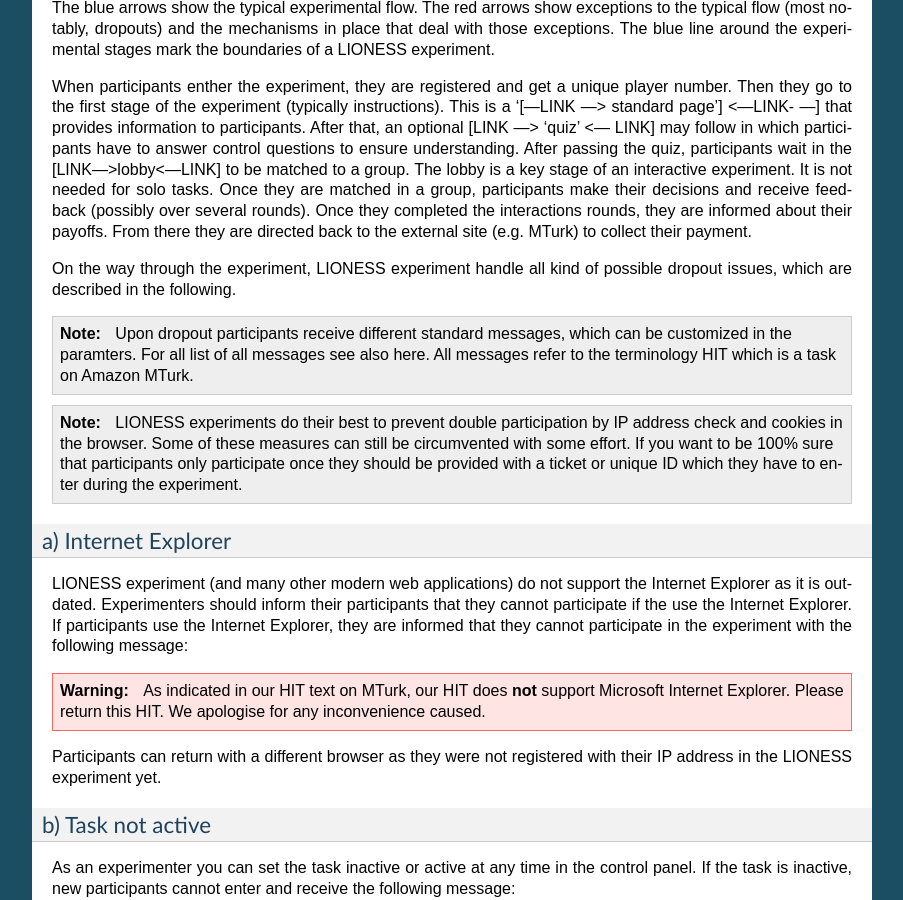
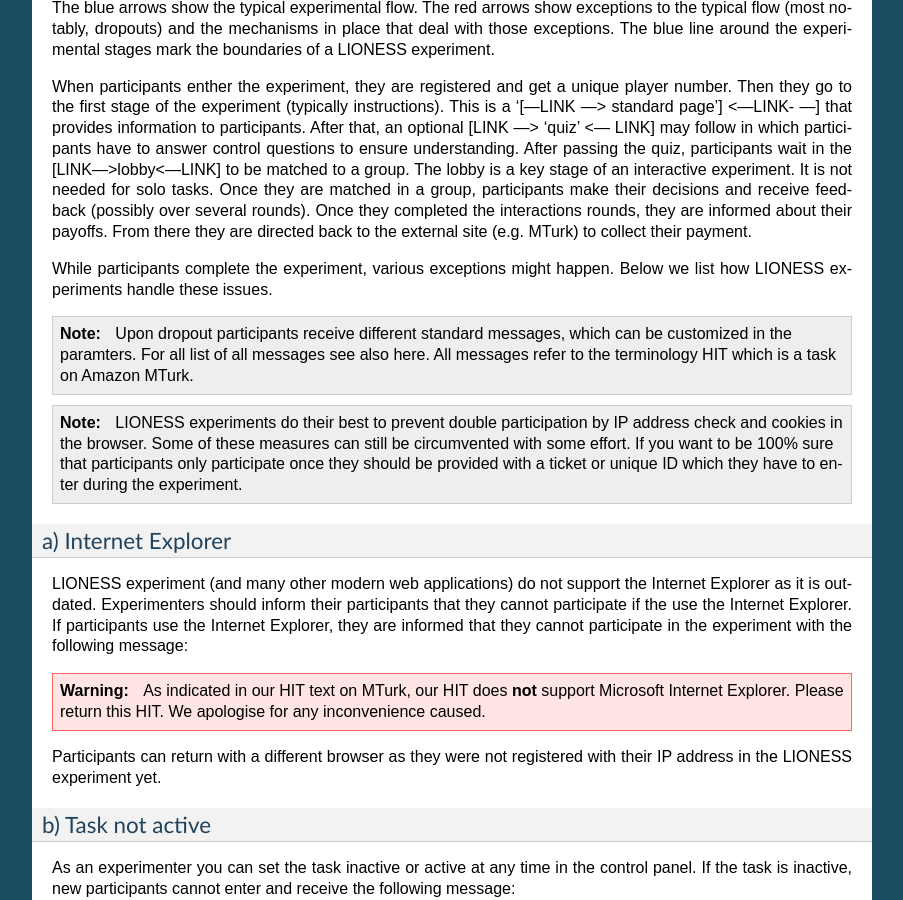
Before and after one commit to marcusgia2505/LIONESS_doc, a Sphinx documentation site: the page built from docs/03021_lionessexperiment.rst, in a window 1280 px wide and 900 px high, scrolled down 1575 px. Shown: the whole window, without its empty margins (198-1101 px from the left). Built offline with Sphinx 7.4.7, drawn with Linux system fonts in a browser that asks for light colours.

Commit message:
Update 03021_lionessexperiment.rst

```diff
--- a/docs/03021_lionessexperiment.rst
+++ b/docs/03021_lionessexperiment.rst
@@ -32,7 +32,7 @@ The blue arrows show the typical experimental flow. The red arrows show exceptio
 
 When participants enther the experiment, they are registered and get a unique player number. Then they go to the first stage of the experiment (typically instructions). This is a '[---LINK ---> standard page'] <---LINK- ---] that provides information to participants. After that, an optional [LINK ---> 'quiz' <--- LINK] may follow in which participants have to answer control questions to ensure understanding. After passing the quiz, participants wait in the [LINK--->lobby<---LINK] to be matched to a group. The lobby is a key stage of an interactive experiment. It is not needed for solo tasks. Once they are matched in a group, participants make their decisions and receive feedback (possibly over several rounds). Once they completed the interactions rounds, they are informed about their payoffs.  From there they are directed back to the external site (e.g. MTurk) to collect their payment.
 
-On the way through the experiment, LIONESS experiment handle all kind of possible dropout issues, which are described in the following.
+While participants complete the experiment, various exceptions might happen. Below we list how LIONESS experiments handle these issues.
 
 .. note:: Upon dropout participants receive different standard messages, which can be customized in the paramters. For all list of all messages see also :ref:`here <040_reference_manual.html#parameters-messages>`. All messages refer to the terminology HIT which is a task on Amazon MTurk.
 
```
